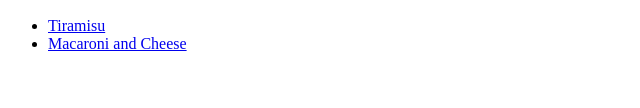
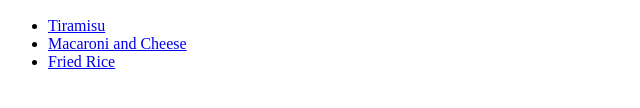
Before and after one commit to SaikiranKannaiah436/odin-recipes, a plain HTML site: page index.html in a window 1280 px wide. Shown: the part 434-542 px from the top of the page, without its empty margins (0-640 px from the left). Drawn offline with Linux system fonts and the light colour scheme.

Commit message:
added fried recipe to the index page

```diff
--- a/index.html
+++ b/index.html
@@ -13,6 +13,7 @@
     <ul>
         <li><a href="./recipes/tiramisu.html">Tiramisu</a></li>
         <li><a href="./recipes/macaroni.html">Macaroni and Cheese</a></li>
+        <li><a href="./recipes/friedrice.html">Fried Rice</a></li>
     </ul>
 </body>
 
```
